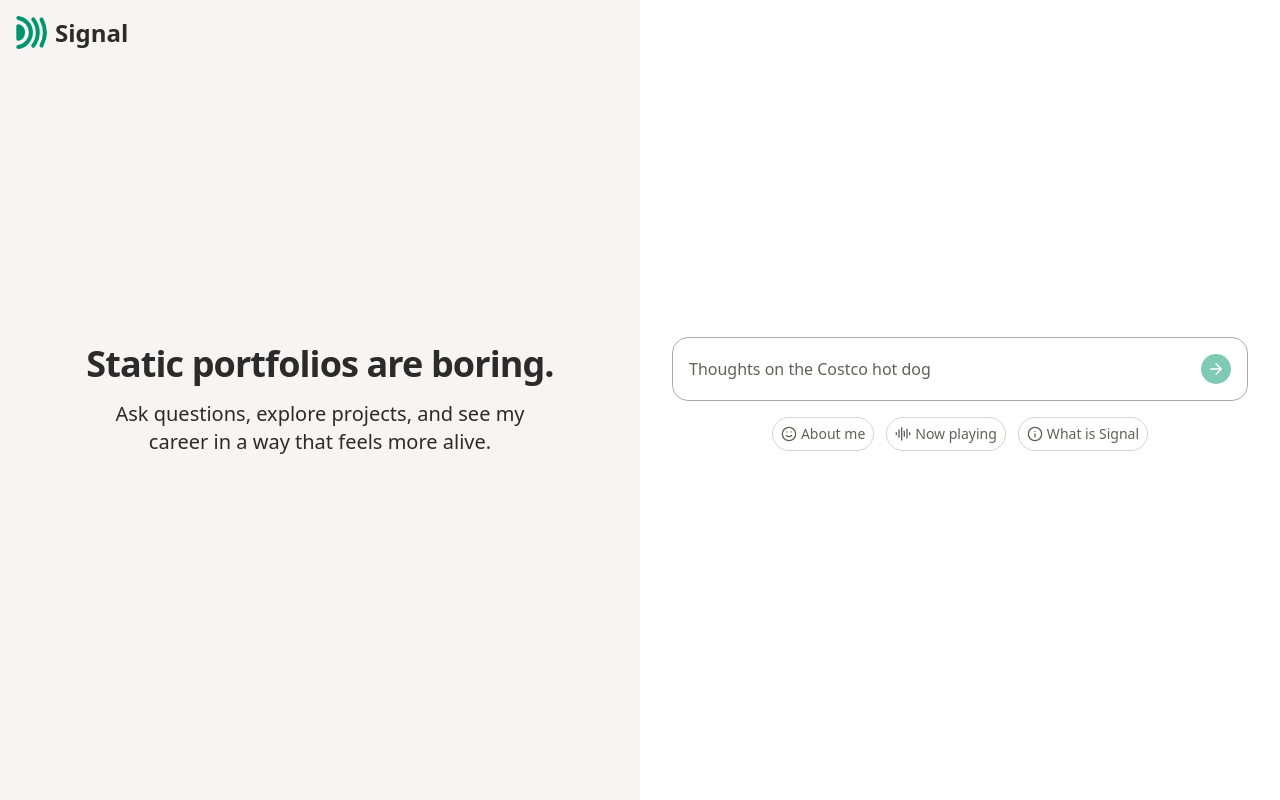
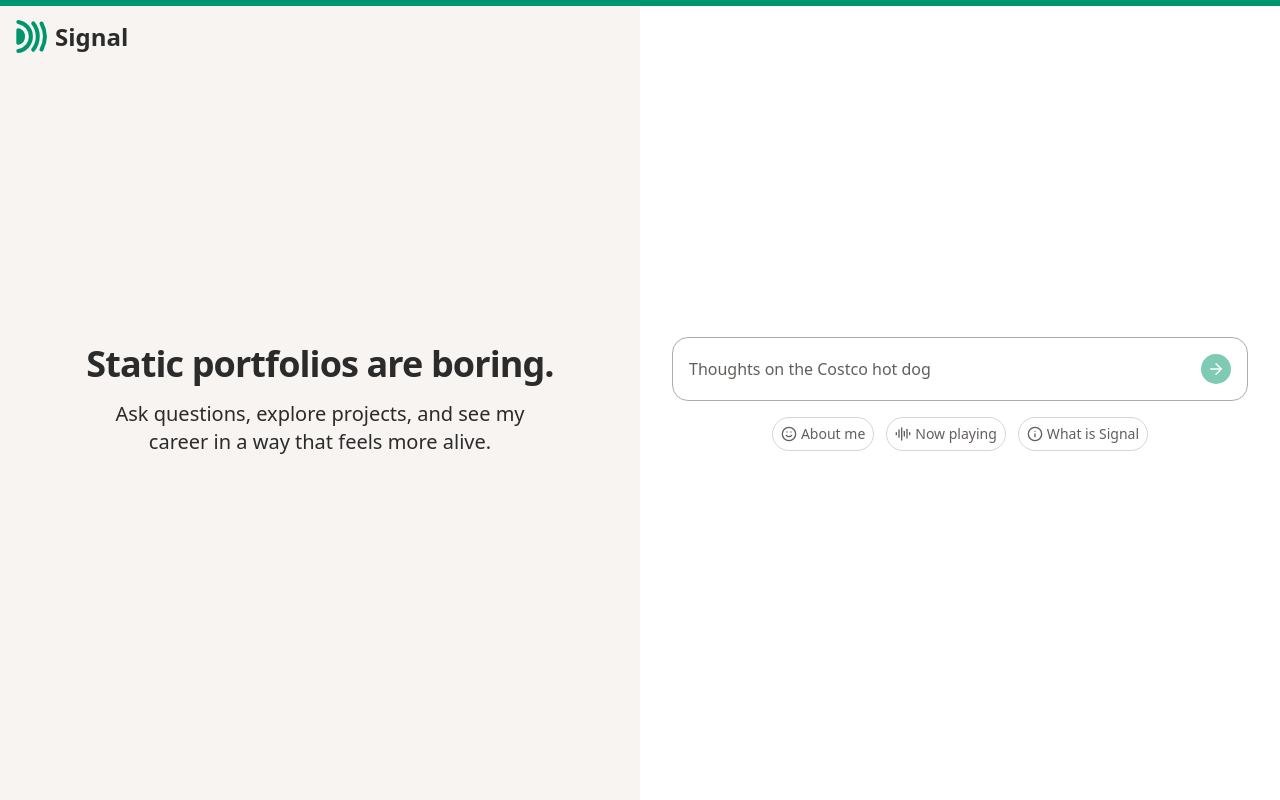
Before and after one commit to anthonybruno/signal-frontend, a Next.js app: page / in a window 1280 px wide. Built offline with nearby package versions, Linux system fonts and the light colour scheme; no server answers.

Commit message:
refactor: update layout and BrandLockup styles for improved visual consistency

```diff
--- a/src/app/layout.tsx
+++ b/src/app/layout.tsx
@@ -52,7 +52,7 @@ export default function RootLayout({
 }>) {
   return (
     <html lang="en">
-      <body className="bg-tony-off-white dark:bg-tony-800 text-tony-700 dark:text-tony-100">
+      <body className="bg-tony-off-white dark:bg-tony-800 text-tony-700 dark:text-tony-100 before:bg-tony-mint before:fixed before:top-0 before:left-0 before:h-1.5 before:w-full before:content-['']">
         <ChatProvider>{children}</ChatProvider>
       </body>
     </html>
--- a/src/components/BrandLockup.tsx
+++ b/src/components/BrandLockup.tsx
@@ -6,7 +6,7 @@ interface BrandLockupProps {
 
 export default function BrandLockup({ markOnly = false }: BrandLockupProps) {
   return (
-    <div className="fixed flex items-center gap-2 p-4">
+    <div className="fixed flex items-center gap-2 p-4 pt-5">
       <div className="text-tony-mint">
         <svg
           width="31"
```
